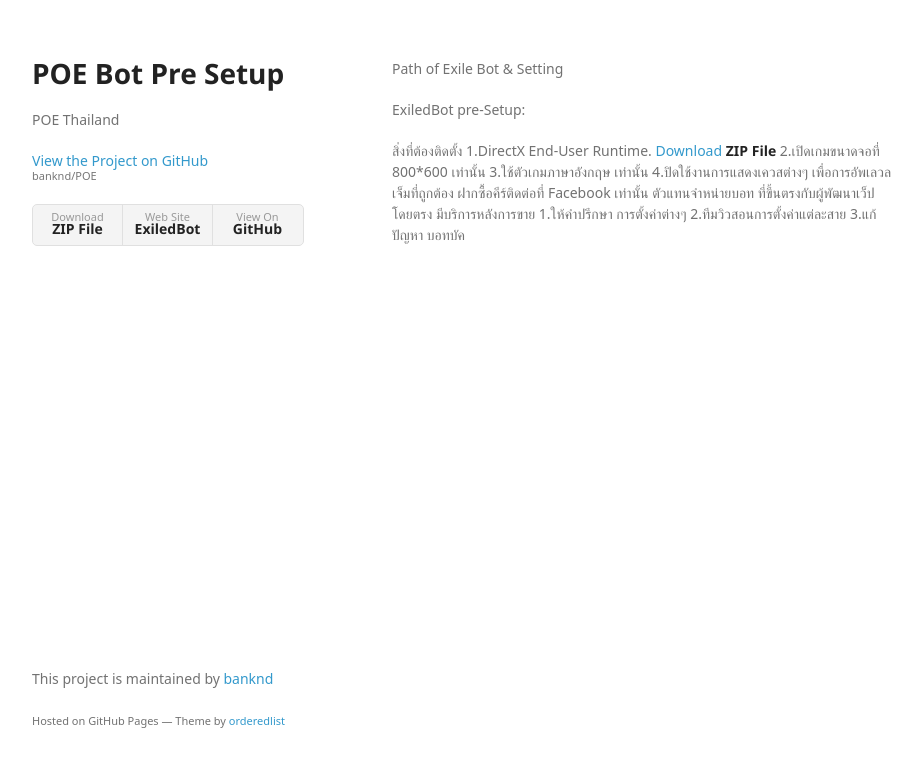
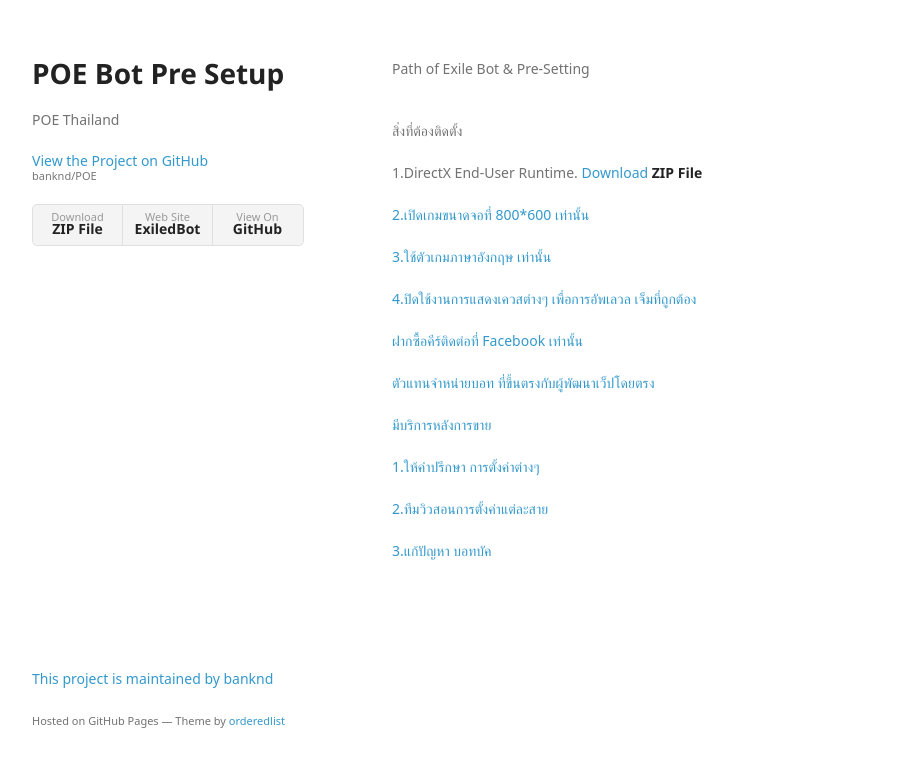
Before and after one commit to banknd/POE, a plain HTML site: page index.html in a window 1280 px wide. Shown: the whole page, without its empty margins (178-1100 px from the left). Drawn offline with Linux system fonts and the light colour scheme; a web font is replaced by a local one.

Commit message:
Update index.html

```diff
--- a/index.html
+++ b/index.html
@@ -28,23 +28,21 @@
         </ul>
       </header>
       <section>
-        <p>Path of Exile Bot &amp; Setting</p>
+        <p>Path of Exile Bot &amp; Pre-Setting</p>
 
-<p>ExiledBot pre-Setup:</p>
+<br>สิ่งที่ต้องติดตั้ง</br>
+<br>1.DirectX End-User Runtime. <a href="https://goo.gl/MWoq0p">Download <strong>ZIP File</strong></br>
+<br>2.เปิดเกมขนาดจอที่ 800*600 เท่านั้น</br>
+<br>3.ใช้ตัวเกมภาษาอังกฤษ เท่านั้น</br>
+<br>4.ปิดใช้งานการแสดงเควสต่างๆ เพื่อการอัพเลวล เจ็มที่ถูกต้อง</br>
 
-สิ่งที่ต้องติดตั้ง
-1.DirectX End-User Runtime. <a href="https://goo.gl/MWoq0p">Download <strong>ZIP File</strong></a>
-2.เปิดเกมขนาดจอที่ 800*600 เท่านั้น
-3.ใช้ตัวเกมภาษาอังกฤษ เท่านั้น
-4.ปิดใช้งานการแสดงเควสต่างๆ เพื่อการอัพเลวล เจ็มที่ถูกต้อง
+<br>ฝากซื้อคีร์ติดต่อที่ Facebook เท่านั้น</br>
+<br>ตัวแทนจำหน่ายบอท ที่ขึ้นตรงกับผู้พัฒนาเว็ปโดยตรง</br>
+<br>มีบริการหลังการขาย</br>
 
-ฝากซื้อคีร์ติดต่อที่ Facebook เท่านั้น
-ตัวแทนจำหน่ายบอท ที่ขึ้นตรงกับผู้พัฒนาเว็ปโดยตรง
-มีบริการหลังการขาย
-
-1.ให้คำปรึกษา การตั้งค่าต่างๆ
-2.ทีมวิวสอนการตั้งค่าแต่ละสาย
-3.แก้ปัญหา บอทบัค
+<br>1.ให้คำปรึกษา การตั้งค่าต่างๆ</br>
+<br>2.ทีมวิวสอนการตั้งค่าแต่ละสาย</br>
+<br>3.แก้ปัญหา บอทบัค </br>
       </section>
       <footer>
         <p>This project is maintained by <a href="https://github.com/banknd">banknd</a></p>
```
